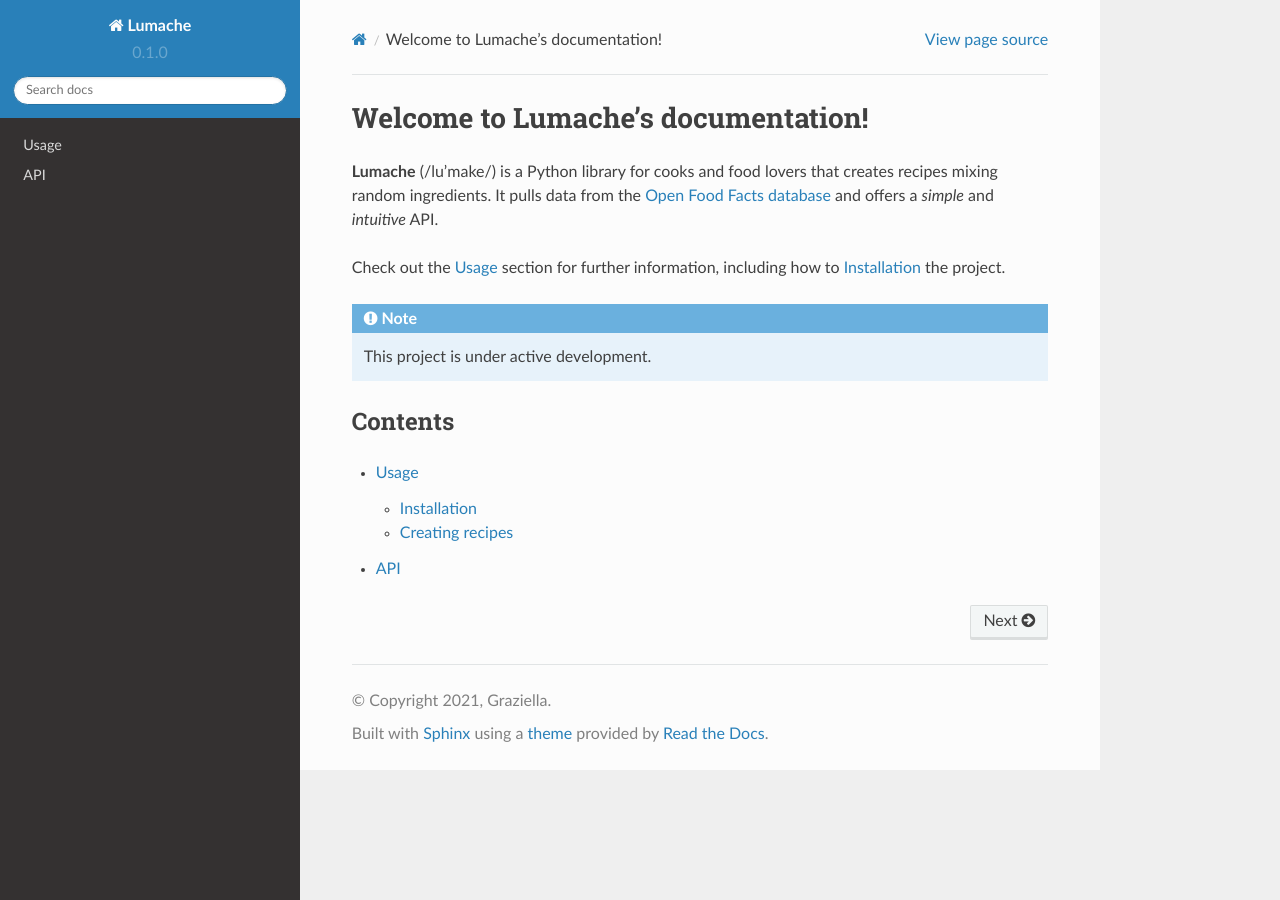
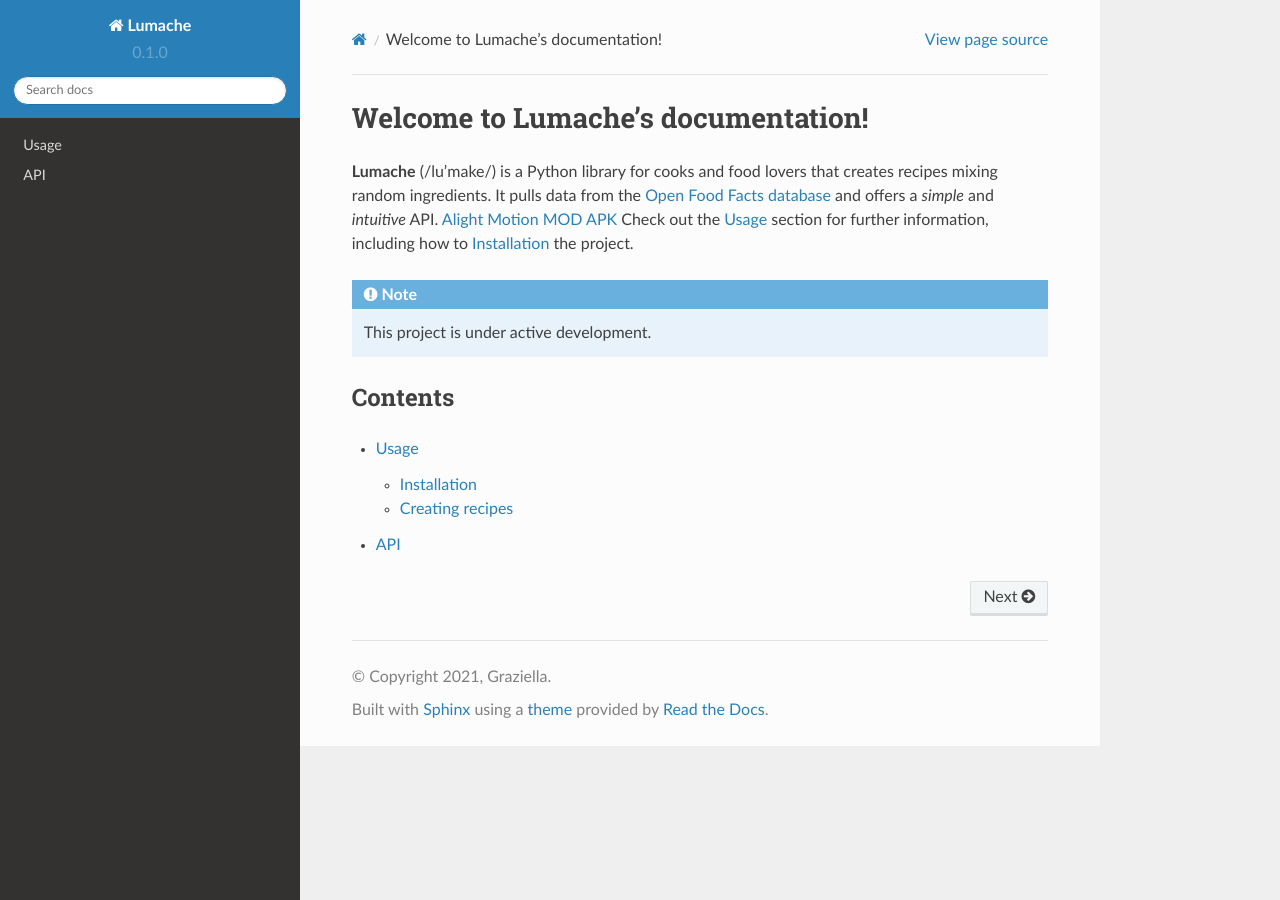
Before and after one commit to ervinjason/KineMaster, a Sphinx documentation site: the page built from docs/source/index.rst, in a window 1280 px wide. Built offline with Sphinx 7.4.7 and the Read the Docs theme 2.0.0, drawn with Linux system fonts in a browser that asks for light colours.

Commit message:
Update index.rst
testing things

```diff
--- a/docs/source/index.rst
+++ b/docs/source/index.rst
@@ -5,7 +5,7 @@
 that creates recipes mixing random ingredients.
 It pulls data from the `Open Food Facts database <https://world.openfoodfacts.org/>`_
 and offers a *simple* and *intuitive* API.
-
+`Alight Motion MOD APK <https://alightmotionapk.co/mod/>`_
 Check out the :doc:`usage` section for further information, including
 how to :ref:`installation` the project.
 
```
